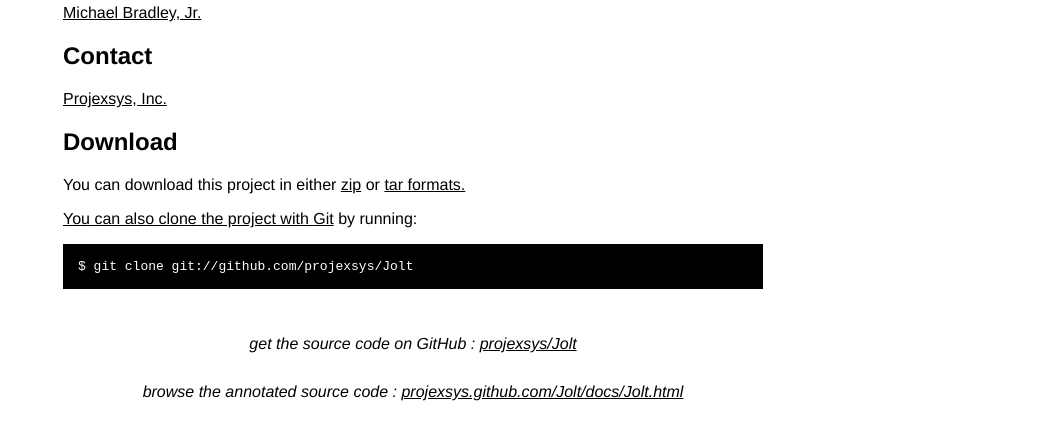
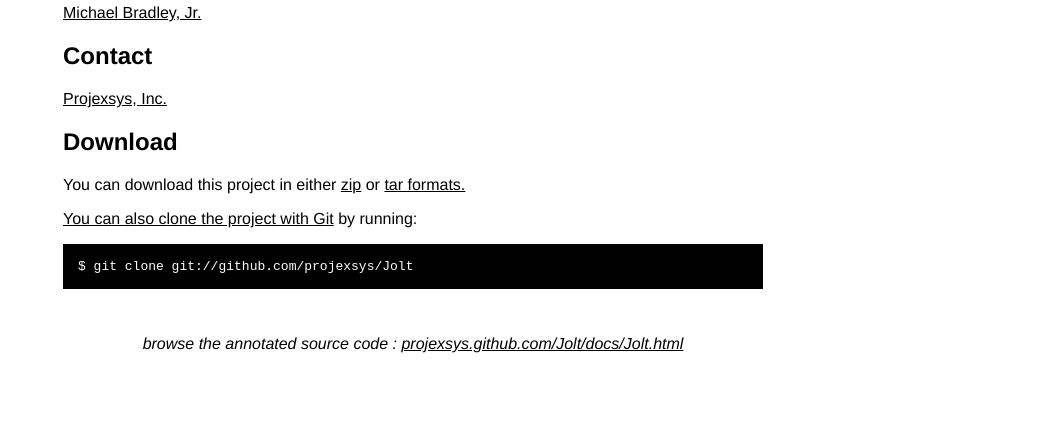
Before and after one commit to slavah/Jolt, a website: page index.html in a window 1280 px wide. Shown: the part 322-762 px from the top of the page, without its empty margins (227-1280 px from the left). Drawn offline with Linux system fonts and the light colour scheme.

Commit message:
removed superfluous link/statement from footer

```diff
--- a/index.html
+++ b/index.html
@@ -84,9 +84,6 @@
     </p>
 
     <div class="footer">
-      get the source code on GitHub : <a href="https://github.com/projexsys/Jolt">projexsys/Jolt</a>
-    </div>
-    <div class="footer">
       browse the annotated source code : <a href="http://projexsys.github.com/Jolt/docs/Jolt.html">projexsys.github.com/Jolt/docs/Jolt.html</a>
     </div>
 
```
